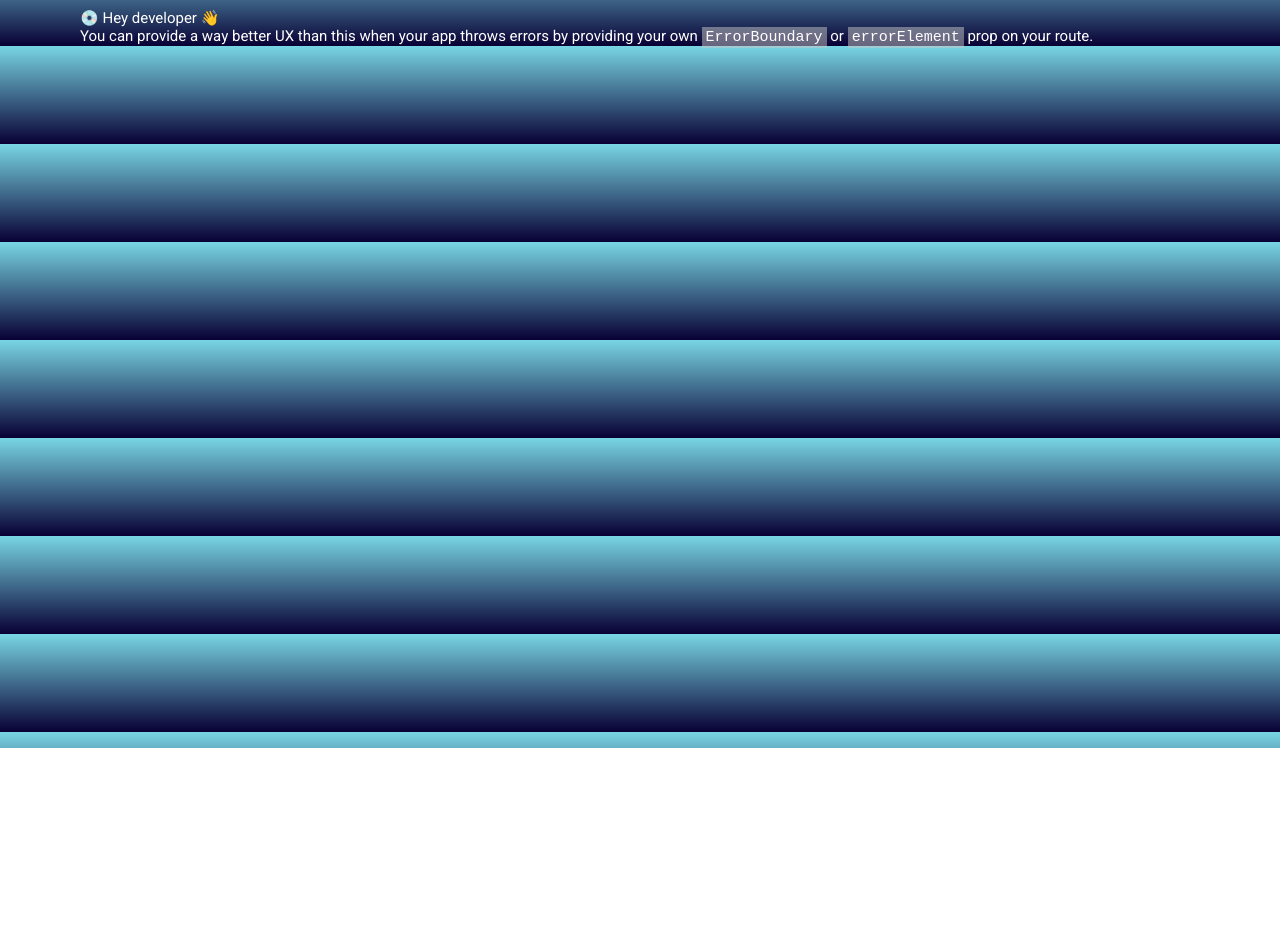
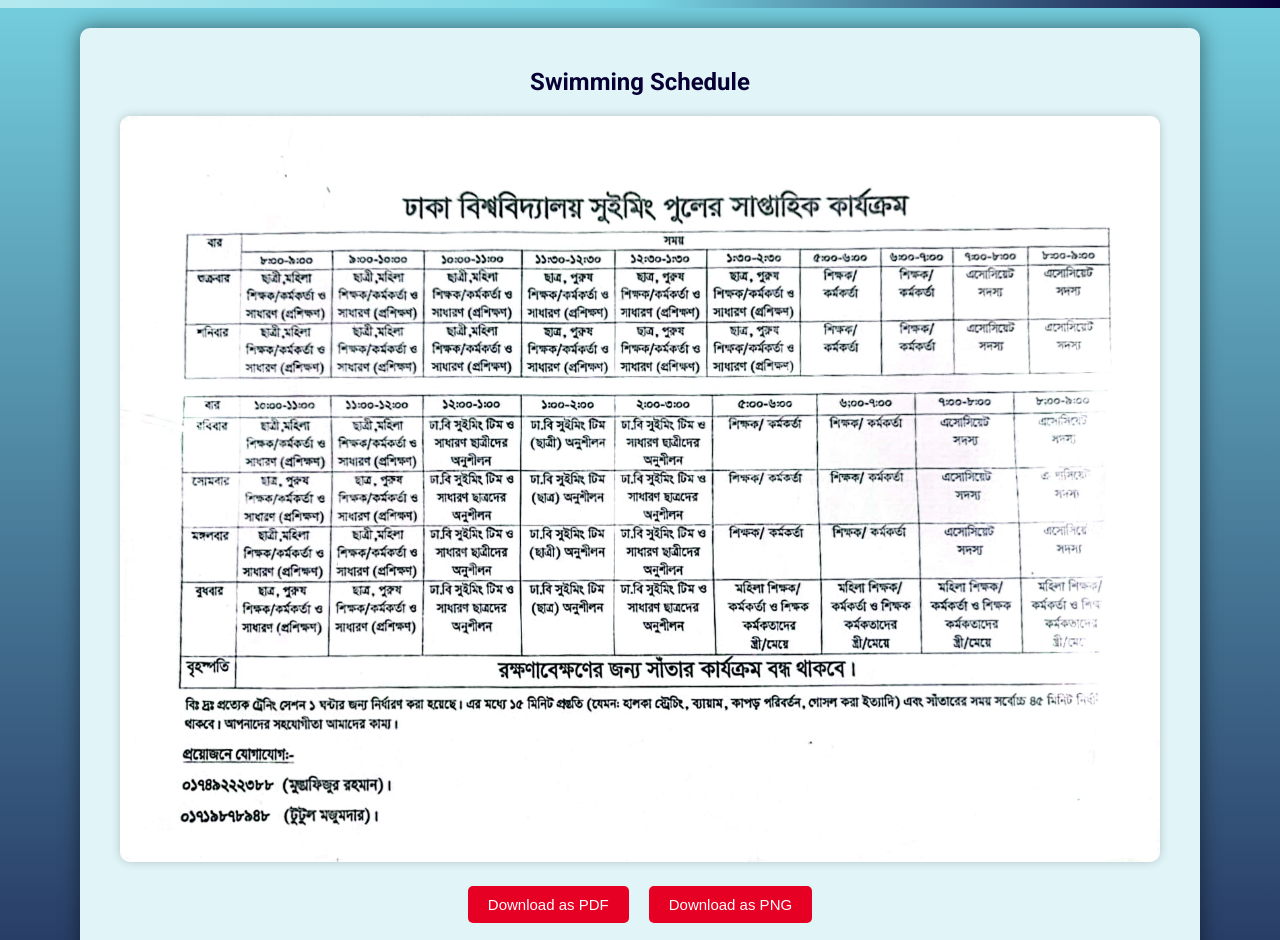
Before and after one commit to EFTY1309/SPL-2, a React (Vite) app in the folder frontend/: page /schedule in a window 1280 px wide. Before the commit this address had no page. Shown: the part 52-992 px from the top of the page. Before the commit the page ends 800 px from the top, so only its background shows below. Built offline with nearby package versions, Linux system fonts and the light colour scheme.

Commit message:
Schedule basic designs added

```diff
--- a/frontend/package.json
+++ b/frontend/package.json
@@ -11,6 +11,8 @@
   },
   "dependencies": {
     "@fortawesome/fontawesome-free": "^6.5.2",
+    "html2canvas": "^1.4.1",
+    "jspdf": "^2.5.1",
     "react": "^18.2.0",
     "react-dom": "^18.2.0",
     "react-router-dom": "^6.22.1",
--- a/frontend/src/components/lesson/SwimmingLessons.css
+++ b/frontend/src/components/lesson/SwimmingLessons.css
@@ -21,6 +21,7 @@
     text-align: center;
     color: #080034;
     margin-bottom: 40px;
+    font-size: 24px;
   }
 
   .resources-section {
--- a/frontend/src/components/payment/Payment.css
+++ b/frontend/src/components/payment/Payment.css
@@ -22,6 +22,7 @@
     text-align: center;
     margin-bottom: 40px;
     color: #080034;
+    font-size: 24px;
   }
 
   .payment-section {
@@ -42,7 +43,7 @@
   .payment-section li {
     background: #B4E8EF;
     border-radius: 10px;
-    box-shadow: 0 0 10px rgba(0, 0, 0, 0.4);
+    box-shadow: 0 0 10px rgba(0, 0, 0, 0.5);
     padding: 20px;
     margin-bottom: 20px;
     display: flex;
--- a/frontend/src/components/schedule/MySchedule.css
+++ b/frontend/src/components/schedule/MySchedule.css
@@ -21,6 +21,7 @@
     text-align: center;
     color: #080034;
     margin-bottom: 20px;
+    font-size: 24px;
   }
 
   .schedule-list {
--- /dev/null
+++ b/frontend/src/components/schedule/Schedule.css
@@ -0,0 +1,56 @@
+.schedule-page {
+    margin-top: 80px;
+    margin-bottom: 40px;
+    display: flex;
+    justify-content: center;
+    align-items: center;
+    min-height: 80vh;
+    background-color: transparent;
+  }
+
+  .schedule-container {
+    width: 100%;
+    max-width: 1200px;
+    padding: 40px;
+    background: #e1f5f8;
+    border-radius: 10px;
+    box-shadow: 0 0 20px rgba(0, 0, 0, 0.5);
+    text-align: center;
+  }
+
+  .schedule-container h1 {
+    color: #080034;
+    margin-bottom: 20px;
+    font-size: 24px;
+  }
+
+  .schedule-image-container {
+    margin-bottom: 20px;
+  }
+
+  .schedule-image {
+    max-width: 100%;
+    height: auto;
+    border-radius: 10px;
+    box-shadow: 0 0 10px rgba(0, 0, 0, 0.2);
+  }
+
+  .download-buttons {
+    display: flex;
+    justify-content: center;
+    gap: 20px;
+  }
+
+  .download-btn {
+    background: #e60023;
+    color: #fff;
+    border: none;
+    border-radius: 5px;
+    padding: 10px 20px;
+    cursor: pointer;
+    transition: background 0.3s ease;
+  }
+
+  .download-btn:hover {
+    background: #c4001e;
+  }
--- /dev/null
+++ b/frontend/src/components/schedule/Schedule.jsx
@@ -0,0 +1,49 @@
+import React, { useRef } from 'react';
+import './Schedule.css';
+import jsPDF from 'jspdf';
+import html2canvas from 'html2canvas';
+
+const Schedule = () => {
+  const scheduleRef = useRef();
+
+  const downloadAsPDF = () => {
+    const input = scheduleRef.current;
+    html2canvas(input)
+      .then(canvas => {
+        const imgData = canvas.toDataURL('image/png');
+        const pdf = new jsPDF();
+        pdf.addImage(imgData, 'PNG', 0, 0);
+        pdf.save('DU-Swimming-Pool-Schedule.pdf');
+      })
+      .catch(err => console.error('Error generating PDF:', err));
+  };
+
+  const downloadAsPNG = () => {
+    const input = scheduleRef.current;
+    html2canvas(input)
+      .then(canvas => {
+        const link = document.createElement('a');
+        link.href = canvas.toDataURL('image/png');
+        link.download = 'DU-Swimming-Pool-Schedule.png';
+        link.click();
+      })
+      .catch(err => console.error('Error generating PNG:', err));
+  };
+
+  return (
+    <div className="schedule-page">
+      <div className="schedule-container">
+        <h1>Swimming Schedule</h1>
+        <div ref={scheduleRef} className="schedule-image-container">
+          <img src="../../../public/images/DU-Swimming-Pool-Schedule.jpg" alt="Schedule" className="schedule-image" />
+        </div>
+        <div className="download-buttons">
+          <button className="download-btn" onClick={downloadAsPDF}>Download as PDF</button>
+          <button className="download-btn" onClick={downloadAsPNG}>Download as PNG</button>
+        </div>
+      </div>
+    </div>
+  );
+};
+
+export default Schedule;
--- a/frontend/src/components/swimmingEvents/Events.css
+++ b/frontend/src/components/swimmingEvents/Events.css
@@ -21,6 +21,7 @@
     text-align: center;
     color: #080034;
     margin-bottom: 40px;
+    font-size: 24px;
   }
 
   .event-card {
--- a/frontend/src/main.jsx
+++ b/frontend/src/main.jsx
@@ -21,6 +21,7 @@ import MyCourses from "./pages/MyCoursesPage.jsx";
 import SwimmingLessons from "./pages/SwimmingLessonsPage.jsx";
 import Events from "./pages/EventsPage.jsx";
 import Payment from "./pages/PaymentPage.jsx";
+import Schedule from "./pages/SchedulePage.jsx";
 
 
 import {
@@ -87,6 +88,10 @@ const router = createBrowserRouter([
     path: "payment",
     element: <Payment />,
   },
+  {
+    path: "schedule",
+    element: <Schedule />
+  },
 ]);
 
 ReactDOM.createRoot(document.getElementById('root')).render(
--- /dev/null
+++ b/frontend/src/pages/SchedulePage.jsx
@@ -0,0 +1,13 @@
+import React from 'react';
+import MainLayout from '../layout/MainLayout';
+import Schedule from '../components/schedule/Schedule';
+
+const SchedulePage = () => {
+  return (
+    <MainLayout>
+        <Schedule />
+    </MainLayout>
+  );
+};
+
+export default SchedulePage;
```
Also changed, not shown: frontend/public/images/DU-Swimming-Pool-Schedule.jpg (added), 1 other file (tests, documents, lock files or other folders).
